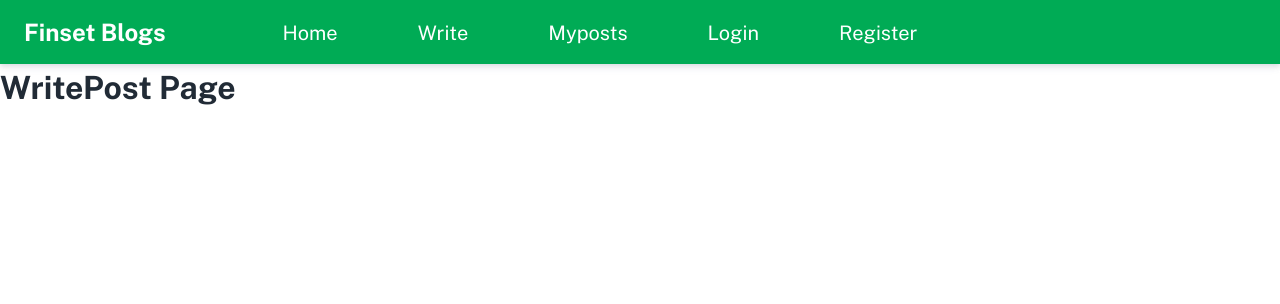
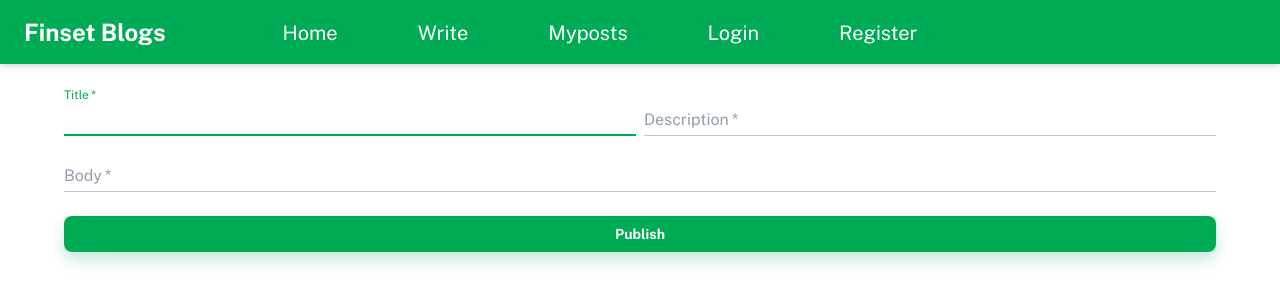
Before and after one commit to isik-finset/finblogs, a React (Create React App) app: page /write-post in a window 1280 px wide. Shown: the top 304 px of the page. Built offline with nearby package versions, Linux system fonts and the light colour scheme; no server answers; sample sign-in values are in the browser's storage.

Commit message:
uppdddddddddddddate

```diff
--- /dev/null
+++ b/src/hooks/useBlog.ts
@@ -0,0 +1,28 @@
+import React, { useState } from 'react';
+
+
+export default function useBlog<Type>(initialBlog: Type) {
+    const [ blog, setBlog ] = useState<Type>(initialBlog)
+
+    const handleChange = (e: React.ChangeEvent<HTMLInputElement>) => {
+        setBlog({ ...blog, [e.target.name]: e.target.value })
+    }
+
+    const handleSubmit = async (e: React.FormEvent<HTMLFormElement>) => {
+        e.preventDefault()
+        alert(JSON.stringify(blog))
+        const data = new FormData(e.currentTarget);
+        // eslint-disable-next-line no-console
+        console.log({
+            title: data.get('title'),
+            description: data.get('description'),
+            body: data.get('body'),
+    })}
+
+
+    return {
+        blog,
+        handleChange,
+        handleSubmit,
+    }
+}
--- a/src/pages/WritePost.tsx
+++ b/src/pages/WritePost.tsx
@@ -1,15 +1,12 @@
 import React from 'react';
 import { Box } from '@mui/material'
 import Page from 'src/components/Page';
+import Write from './blog-templates/Write';
 
 export default function WritePost() {
     return (
         <Page title="WritePost Page">
-            <Box>
-                <h1>
-                    WritePost Page
-                </h1>
-            </Box>
+            <Write />
         </Page>
     )
 };
--- /dev/null
+++ b/src/pages/blog-templates/Write.tsx
@@ -0,0 +1,96 @@
+import Box from '@mui/material/Box';
+import Container from '@mui/material/Container';
+import CssBaseLine from '@mui/material/CssBaseline'
+import Grid from '@mui/material/Grid';
+import TextField from '@mui/material/TextField';
+import Button from '@mui/material/Button';
+import { createTheme, ThemeProvider } from '@mui/material/styles'
+import React from 'react';
+import Page from 'src/components/Page';
+import useBlog from 'src/hooks/useBlog';
+
+
+const theme = createTheme;
+
+const Write = () => {
+
+    const { blog, handleChange, handleSubmit } = useBlog({ title: "", description: "", body: "" })
+    const { title, description, body } = blog;
+
+    return (
+
+        <ThemeProvider theme={theme}>
+            <CssBaseLine />
+
+            <Container>
+
+                <Box component="form" noValidate onSubmit={handleSubmit} sx={{ mt: 3 }}>
+                    <Grid container spacing={1}>
+                        <Grid item xs={12} sm={6}>
+                            <TextField
+                                variant="standard"
+                                autoComplete="given-name"
+                                name="title"
+                                required
+                                fullWidth
+                                id="title"
+                                label="Title"
+                                autoFocus
+                                value={title}
+                                onChange={handleChange}
+                            />
+                        </Grid>
+                        <Grid item xs={12} sm={6}>
+                            <TextField
+                                variant='standard'
+                                multiline
+                                required
+                                fullWidth
+                                id="description"
+                                label="Description"
+                                name="description"
+                                autoComplete="Description"
+                                value={description}
+                                onChange={handleChange}
+                            />
+                        </Grid>
+                        <Grid item xs={12}>
+                            <TextField
+                                multiline
+                                variant="standard"
+                                required
+                                fullWidth
+                                id="body"
+                                label="Body"
+                                name="body"
+                                autoComplete="Tell your story..."
+                                value={body}
+                                onChange={handleChange}
+                            />
+                        </Grid>
+
+                    </Grid>
+                    {/* <Grid item xs={12}>
+                                    <FormControlLabel
+                                        control={<Checkbox value="allowExtraEmails" color="primary" />}
+                                        label="I want to receive inspiration, marketing promotions and updates via email."
+                                    />
+                                </Grid> */}
+
+                    <Button
+                        type="submit"
+                        fullWidth
+                        variant="contained"
+                        sx={{ mt: 3, mb: 2 }}
+                    >
+                        Publish
+                    </Button>
+                </Box>
+            </Container>
+
+        </ThemeProvider>
+
+    )
+};
+
+export default Write;
```
